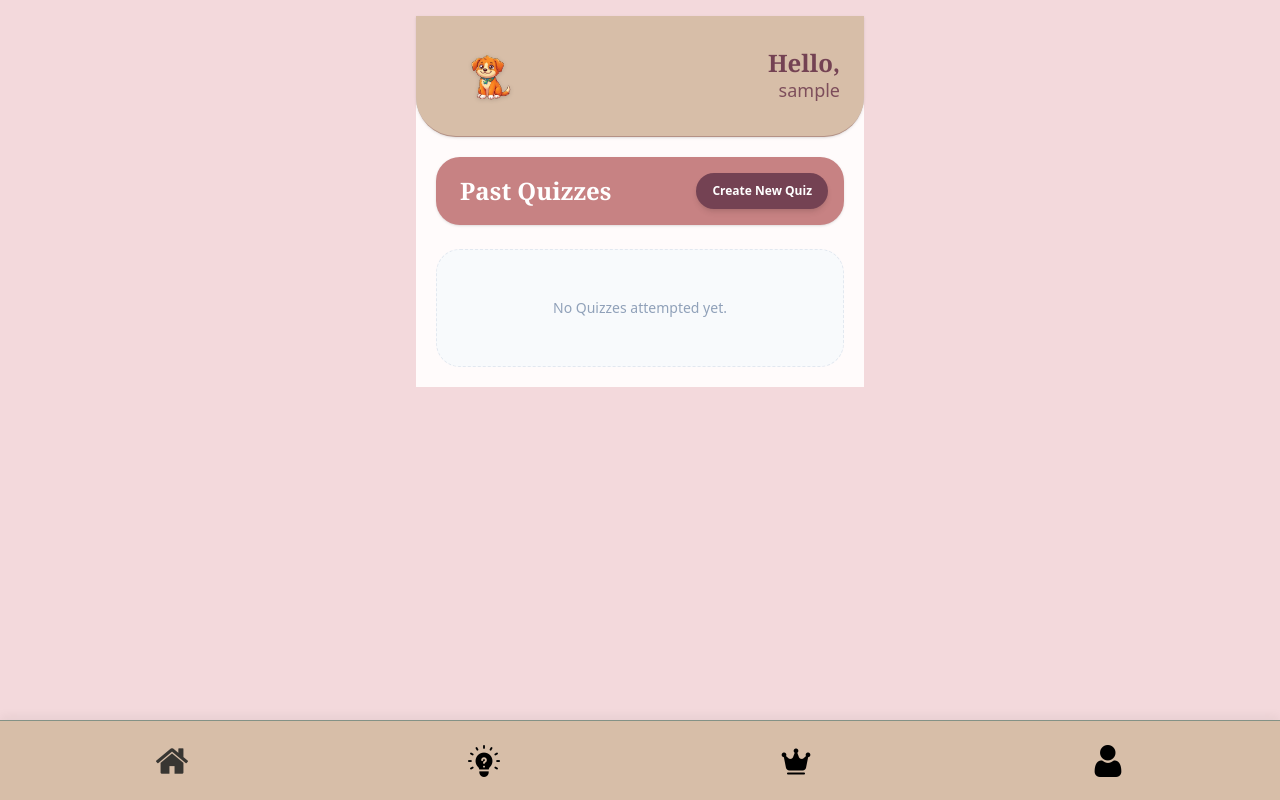
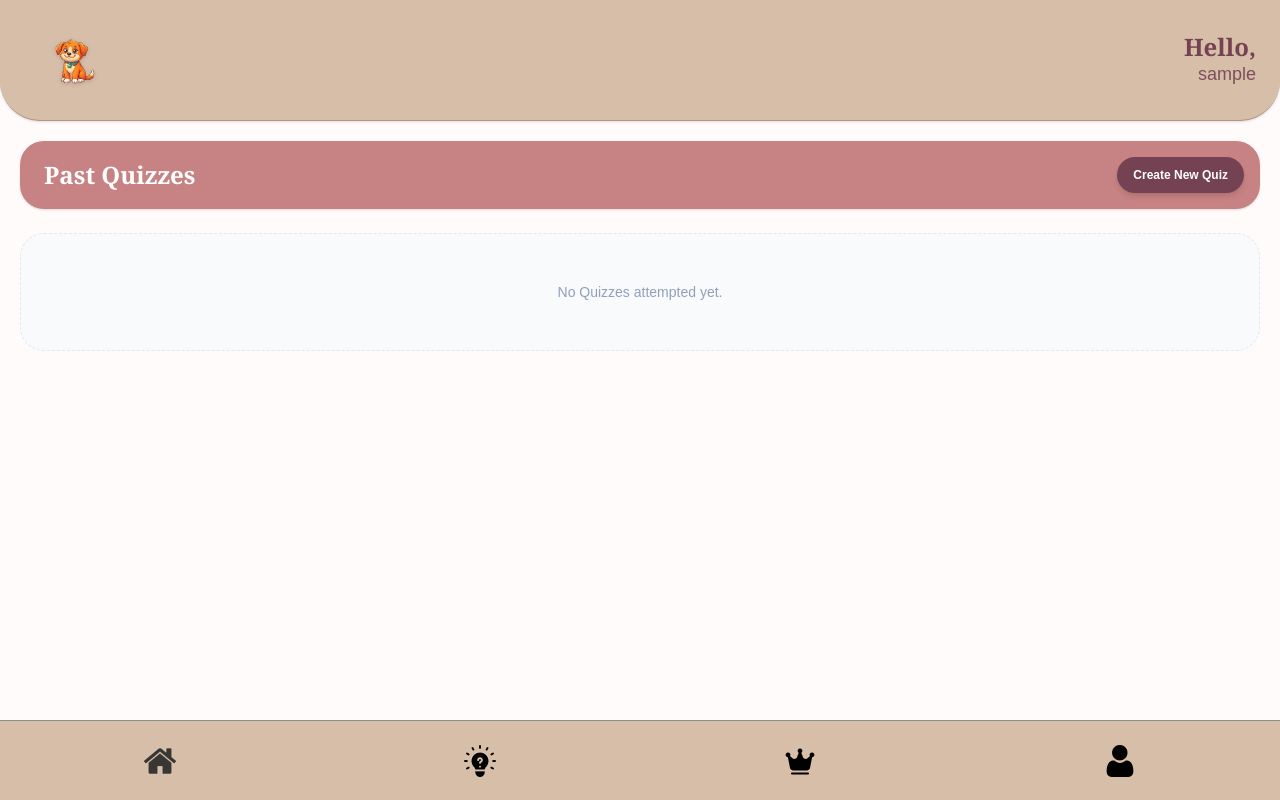
Before and after one commit to ostadsanjoy/quizpup, a Flask app: page / in a window 1280 px wide. Run offline with Flask 3, Linux system fonts and the light colour scheme; the visitor is signed in with stand-in values (Sample User, id 1); data that the repository does not hold is empty.

Commit message:
base template header padding and body issue fixed

```diff
--- a/templates/base.html
+++ b/templates/base.html
@@ -20,62 +20,72 @@
         body {
             background-color: var(--color-light-bg);
         }
-        html,body {
+
+        html,
+        body {
             margin: 0;
             padding: 0;
             width: 100%;
-            height: 100vh;
             height: 100dvh;
+            background-color: #FFFBFB;
             overflow: hidden;
+            font-family: sans-serif;
         }
+
         .app-container {
             display: flex;
             flex-direction: column;
             width: 100%;
             height: 100dvh;
+            background-color: #FFFBFB;
         }
+
         .main-content {
             flex: 1;
+            width: 100%;
             overflow-y: auto;
-            padding: 16px;
+            box-sizing: border-box;
             -webkit-overflow-scrolling: touch;
         }
+
         .bottom-nav-bar {
-            position: -webkit-sticky;
-            position: sticky;
-            bottom: 0;
             width: 100%;
-            z-index: 1000;
+            height: 80px;
+            background-color: #D7BEA8;
+            border-top: 1px solid #849286;
+            display: flex;
+            justify-content: space-around;
+            align-items: center;
             padding-bottom: env(safe-area-inset-bottom);
+            box-sizing: border-box;
+            flex-shrink: 0;
         }
     </style>
 </head>
 
-<body class="bg-[#FFFBFB]">
+<body>
     <div class="app-container">
 
-        <main class="main-content flex flex-col items-center">
-            <div class="w-full max-w-md bg-[#FFFBFB] relative">
-                {% block content %}{% endblock %}
-            </div>
+        <main class="main-content">
+            {% block content %}{% endblock %}
         </main>
 
         {% if current_user.is_authenticated %}
-        <nav class="bottom-nav-bar h-20 bg-[#D7BEA8] border-t border-[#849286] flex justify-around items-center px-4 z-50 shadow-[0_-4px_10px_rgba(0,0,0,0.05)]">
+        <nav class="bottom-nav-bar">
 
-            <a href="/home" class="flex flex-col items-center gap-1 transition transform active:scale-95">
+            <a href="/home" class="flex flex-col items-center transition transform active:scale-95">
                 <img src="{{ url_for('static', filename='images/home.png') }}" class="h-8 w-8 object-contain {% if view == 'home' %} filter invert-[20%] sepia-[30%] saturate-[1000%] hue-rotate-[310deg] {% endif %}" alt="Home">
             </a>
 
-            <a href="/new-quiz" class="flex flex-col items-center gap-1 transition transform active:scale-95">
+            <a href="/new-quiz" class="flex flex-col items-center transition transform active:scale-95">
                 <img src="{{ url_for('static', filename='images/question.png') }}" class="h-8 w-8 object-contain {% if view == 'new_quiz' %} filter invert-[20%] sepia-[30%] saturate-[1000%] hue-rotate-[310deg] {% endif %}" alt="Create Quiz">
             </a>
 
-            <a href="/account" class="flex flex-col items-center gap-1 transition transform active:scale-95">
+            <a href="/account" class="flex flex-col items-center transition transform active:scale-95">
                 <img src="{{ url_for('static', filename='images/premium.png') }}" class="h-8 w-8 object-contain {% if view == 'account' %} filter invert-[20%] sepia-[30%] saturate-[1000%] hue-rotate-[310deg] {% endif %}" alt="Premium Feature">
             </a>
 
-            <a href="/profile" class="flex flex-col items-center gap-1 transition transform active:scale-95">
+            <a href="/profile" class="flex flex-col items-center transition transform active:scale-95">
                 <img src="{{ url_for('static', filename='images/user.png') }}" class="h-8 w-8 object-contain {% if view == 'profile' %} filter invert-[20%] sepia-[30%] saturate-[1000%] hue-rotate-[310deg] {% endif %}" alt="Profile Dashboard">
             </a>
 
```
